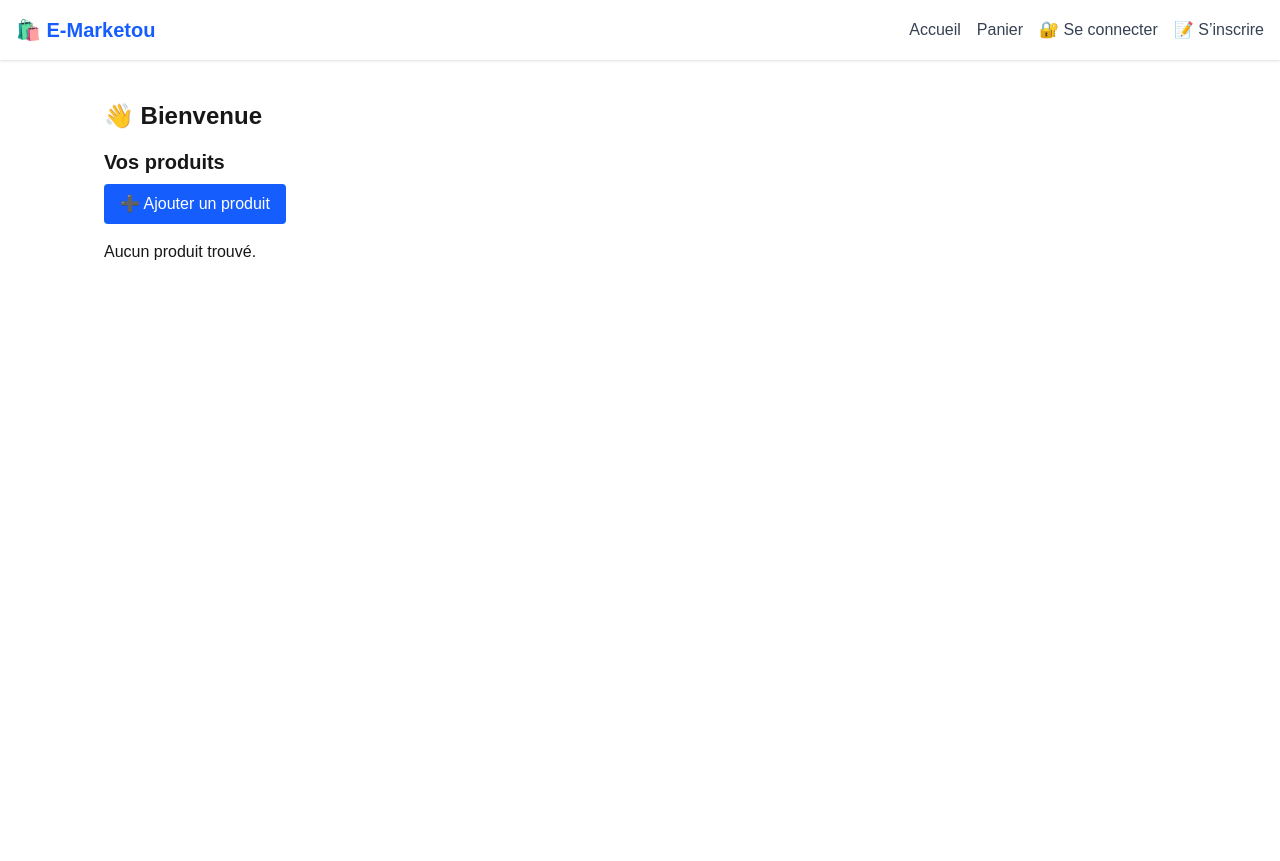
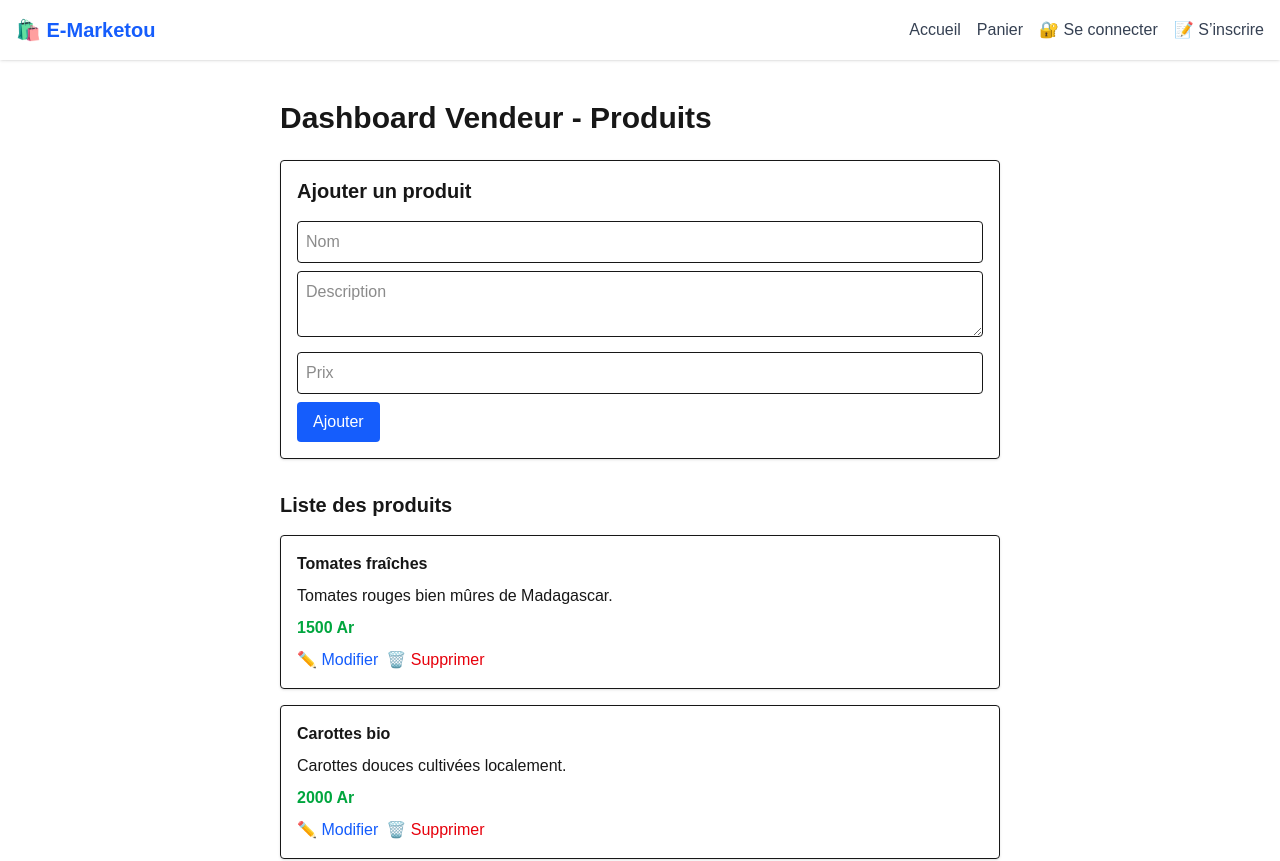
Before and after one commit to Madanirina/e-commerce-front, a Next.js app: page /vendeur/dashboard in a window 1280 px wide. Before the commit this address had no page. Shown: the top 861 px of the page. Before the commit the page ends 800 px from the top, so only its background shows below. Built offline with nearby package versions, Linux system fonts and the light colour scheme.

Commit message:
CRUD produits vendeur.

```diff
--- a/app/vendeur/dashboard/page.tsx
+++ b/app/vendeur/dashboard/page.tsx
@@ -1,85 +1,189 @@
 'use client'
 
 import { useEffect, useState } from 'react'
-import { useRouter } from 'next/navigation'
 
 type Product = {
   _id: string
   name: string
+  description: string
   price: number
-  description: string
 }
 
 export default function VendeurDashboard() {
-  const router = useRouter()
   const [products, setProducts] = useState<Product[]>([])
-  const [user, setUser] = useState<{ name: string; role: string } | null>(null)
+  const [editProductId, setEditProductId] = useState<string | null>(null)
+  const [form, setForm] = useState({ name: '', description: '', price: 0 })
+  const [newProductForm, setNewProductForm] = useState({
+    name: '',
+    description: '',
+    price: 0,
+  })
 
   useEffect(() => {
-    const token = localStorage.getItem('token')
-    const userData = localStorage.getItem('user')
+    fetch('/data/products.json') // ✅ Chemin correct
+      .then(res => res.json())
+      .then(data => setProducts(data))
+      .catch(err => console.error('Erreur chargement produits :', err))
+  }, [])
 
-    if (!token || !userData) {
-      router.push('/login')
+  // Supprimer un produit
+  const handleDelete = (id: string) => {
+    if (!confirm('Supprimer ce produit ?')) return
+    setProducts(products.filter(p => p._id !== id))
+    if (editProductId === id) setEditProductId(null)
+  }
+
+  // Démarrer modification produit
+  const startEdit = (product: Product) => {
+    setEditProductId(product._id)
+    setForm({
+      name: product.name,
+      description: product.description,
+      price: product.price,
+    })
+  }
+
+  // Enregistrer modification
+  const handleUpdate = () => {
+    setProducts(products.map(p =>
+      p._id === editProductId
+        ? { ...p, ...form }
+        : p
+    ))
+    setEditProductId(null)
+    setForm({ name: '', description: '', price: 0 })
+  }
+
+  // Ajouter nouveau produit
+  const handleAdd = () => {
+    if (!newProductForm.name || !newProductForm.price) {
+      alert('Nom et prix requis')
       return
     }
-
-    const parsedUser = JSON.parse(userData)
-    if (parsedUser.role !== 'vendeur') {
-      router.push('/')
-      return
+    const newProduct: Product = {
+      _id: Date.now().toString(),
+      ...newProductForm,
+    }
+    setProducts([...products, newProduct])
+    setNewProductForm({ name: '', description: '', price: 0 })
   }
 
-    setUser(parsedUser)
+  return (
+    <main className="p-6 max-w-3xl mx-auto">
+      <h1 className="text-3xl font-bold mb-6">Dashboard Vendeur - Produits</h1>
 
-    fetch('http://localhost:3001/products/user', {
-      headers: {
-        Authorization: `Bearer ${token}`,
-      },
+      <section className="mb-8 border p-4 rounded shadow">
+        <h2 className="text-xl font-semibold mb-4">Ajouter un produit</h2>
+        <input
+          type="text"
+          placeholder="Nom"
+          value={newProductForm.name}
+          onChange={e =>
+            setNewProductForm({ ...newProductForm, name: e.target.value })
+          }
+          className="border p-2 mb-2 w-full rounded"
+        />
+        <textarea
+          placeholder="Description"
+          value={newProductForm.description}
+          onChange={e =>
+            setNewProductForm({ ...newProductForm, description: e.target.value })
+          }
+          className="border p-2 mb-2 w-full rounded"
+        />
+        <input
+          type="number"
+          placeholder="Prix"
+          value={newProductForm.price || ''}
+          onChange={e =>
+            setNewProductForm({
+              ...newProductForm,
+              price: Number(e.target.value),
             })
-      .then(res => res.json())
-      .then(data => setProducts(data))
-      .catch(err => console.error('Erreur chargement produits', err))
-  }, [router])
+          }
+          className="border p-2 mb-2 w-full rounded"
+        />
+        <button
+          onClick={handleAdd}
+          className="bg-blue-600 text-white px-4 py-2 rounded hover:bg-blue-700"
+        >
+          Ajouter
+        </button>
+      </section>
 
-  return (
-    <main className="p-6">
-      <h1 className="text-2xl font-bold mb-4">👋 Bienvenue {user?.name}</h1>
-      <h2 className="text-xl font-semibold mb-2">Vos produits</h2>
+      <section>
+        <h2 className="text-xl font-semibold mb-4">Liste des produits</h2>
+        <ul className="space-y-4">
+          {products.length === 0 && <p>Aucun produit trouvé.</p>}
 
+          {products.map(product => (
+            <li
+              key={product._id}
+              className="border p-4 rounded shadow space-y-2"
+            >
+              {editProductId === product._id ? (
+                <>
+                  <input
+                    type="text"
+                    value={form.name}
+                    onChange={e => setForm({ ...form, name: e.target.value })}
+                    className="border p-2 w-full rounded"
+                  />
+                  <textarea
+                    value={form.description}
+                    onChange={e =>
+                      setForm({ ...form, description: e.target.value })
+                    }
+                    className="border p-2 w-full rounded"
+                  />
+                  <input
+                    type="number"
+                    value={form.price}
+                    onChange={e =>
+                      setForm({ ...form, price: Number(e.target.value) })
+                    }
+                    className="border p-2 w-full rounded"
+                  />
+                  <div className="flex gap-2">
                     <button
-        className="mb-4 bg-blue-600 text-white px-4 py-2 rounded hover:bg-blue-700"
-        onClick={() => router.push('/vendeur/produit')}
+                      onClick={handleUpdate}
+                      className="bg-green-600 text-white px-3 py-1 rounded"
                     >
-        ➕ Ajouter un produit
+                      💾 Enregistrer
                     </button>
-
-      <ul className="space-y-4">
-        {products.length > 0 ? (
-          products.map(product => (
-            <li key={product._id} className="border p-4 rounded shadow">
+                    <button
+                      onClick={() => setEditProductId(null)}
+                      className="bg-gray-400 text-white px-3 py-1 rounded"
+                    >
+                      ❌ Annuler
+                    </button>
+                  </div>
+                </>
+              ) : (
+                <>
                   <h3 className="font-bold">{product.name}</h3>
                   <p>{product.description}</p>
                   <p className="text-green-600 font-semibold">{product.price} Ar</p>
-              <div className="space-x-2 mt-2">
+                  <div className="space-x-2">
                     <button
+                      onClick={() => startEdit(product)}
                       className="text-blue-600 hover:underline"
-                  onClick={() =>
-                    router.push(`/vendeur/produit/modifier/${product._id}`)
-                  }
                     >
                       ✏️ Modifier
                     </button>
-                <button className="text-red-600 hover:underline">
+                    <button
+                      onClick={() => handleDelete(product._id)}
+                      className="text-red-600 hover:underline"
+                    >
                       🗑️ Supprimer
                     </button>
                   </div>
+                </>
+              )}
             </li>
-          ))
-        ) : (
-          <p>Aucun produit trouvé.</p>
-        )}
+          ))}
         </ul>
+      </section>
     </main>
   )
 }
--- a/app/vendeur/produit/page.tsx
+++ /dev/null
@@ -1,105 +0,0 @@
-'use client'
-
-import { useState, useEffect } from 'react'
-import { useRouter } from 'next/navigation'
-
-export default function AjouterProduit() {
-  const router = useRouter()
-  const [name, setName] = useState('')
-  const [description, setDescription] = useState('')
-  const [price, setPrice] = useState<number>(0)
-  const [message, setMessage] = useState('')
-  const [token, setToken] = useState('')
-
-  useEffect(() => {
-    const storedToken = localStorage.getItem('token')
-    const user = localStorage.getItem('user')
-    if (!storedToken || !user) {
-      router.push('/login')
-      return
-    }
-
-    const parsedUser = JSON.parse(user)
-    if (parsedUser.role !== 'vendeur') {
-      router.push('/')
-      return
-    }
-
-    setToken(storedToken)
-  }, [router])
-
-  const handleSubmit = async (e: React.FormEvent) => {
-    e.preventDefault()
-
-    const product = { name, description, price }
-
-    try {
-      const res = await fetch('http://localhost:3001/products', {
-        method: 'POST',
-        headers: {
-          'Content-Type': 'application/json',
-          Authorization: `Bearer ${token}`,
-        },
-        body: JSON.stringify(product),
-      })
-
-      if (res.ok) {
-        setMessage('✅ Produit ajouté avec succès !')
-        setTimeout(() => router.push('/vendeur/dashboard'), 1500)
-      } else {
-        const errorData = await res.json()
-        setMessage(`❌ Erreur : ${errorData.message || 'échec'}`)
-      }
-    } catch (err) {
-      setMessage('❌ Erreur réseau.')
-    }
-  }
-
-  return (
-    <main className="max-w-xl mx-auto p-6">
-      <h1 className="text-2xl font-bold mb-4">Ajouter un produit</h1>
-
-      {message && <p className="mb-4 text-center text-red-600">{message}</p>}
-
-      <form onSubmit={handleSubmit} className="space-y-4">
-        <div>
-          <label className="block font-medium">Nom</label>
-          <input
-            value={name}
-            onChange={e => setName(e.target.value)}
-            required
-            className="w-full border p-2 rounded"
-          />
-        </div>
-
-        <div>
-          <label className="block font-medium">Description</label>
-          <textarea
-            value={description}
-            onChange={e => setDescription(e.target.value)}
-            className="w-full border p-2 rounded"
-            required
-          />
-        </div>
-
-        <div>
-          <label className="block font-medium">Prix (Ar)</label>
-          <input
-            type="number"
-            value={price}
-            onChange={e => setPrice(Number(e.target.value))}
-            className="w-full border p-2 rounded"
-            required
-          />
-        </div>
-
-        <button
-          type="submit"
-          className="bg-green-600 text-white px-4 py-2 rounded hover:bg-green-700"
-        >
-          ➕ Ajouter
-        </button>
-      </form>
-    </main>
-  )
-}
```
Lines whose indentation alone changed are shown as unchanged.
